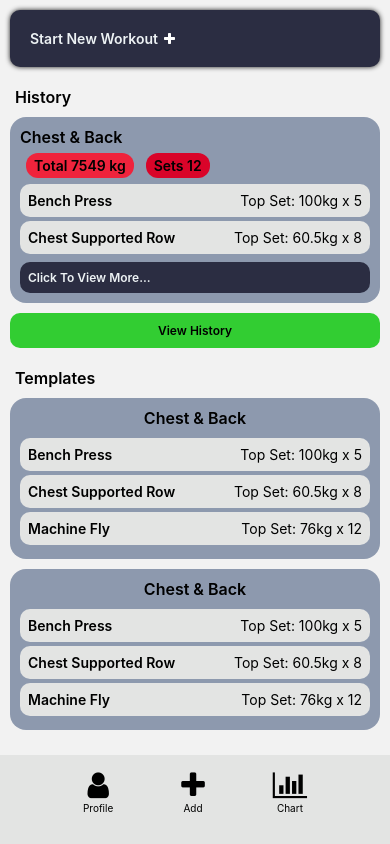
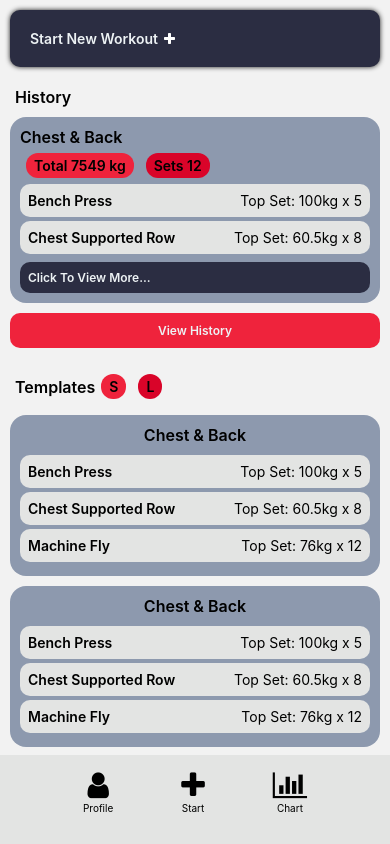
Before and after one commit to pluvio72/UpLifting, a React Native app: screen / in a window 390 px wide. Built offline with nearby package versions, Linux system fonts and the light colour scheme.

Commit message:
updating styling for landing page

```diff
--- a/src/components/ExerciseItem/ExerciseItem.styles.ts
+++ b/src/components/ExerciseItem/ExerciseItem.styles.ts
@@ -42,6 +42,7 @@ const styles = StyleSheet.create({
   },
   settingsDropdownMenu: {
     borderRadius: 8,
+    width: '40%'
   },
   settingsDropdownMenuItem: {
     fontSize: 12,
--- a/src/components/ExerciseItem/ExerciseItem.tsx
+++ b/src/components/ExerciseItem/ExerciseItem.tsx
@@ -8,6 +8,7 @@ import Button from '../button';
 import {TextInput} from '../inputs/TextInput';
 import TextInputWithLabel from '../inputs/TextInputWithLabel';
 import {Row} from '../Reusable/reusable';
+import Spacer from '../spacer';
 import styles from './ExerciseItem.styles';
 
 interface SetRowProps {
@@ -94,6 +95,9 @@ const SettingsItems = [
   {
     name: 'Add Notes',
   },
+  {
+    name: 'Remove Notes',
+  }
 ];
 
 const ExerciseItem: React.FC<ExerciseItemProps> = ({
@@ -107,9 +111,17 @@ const ExerciseItem: React.FC<ExerciseItemProps> = ({
     onUpdate('completed', setIndex);
   };
 
+  const [showNotes, setShowNotes] = useState(false);
+  const [notes, setNotes] = useState('');
+
+  const onPressSettingsItem = (item: typeof SettingsItems[number]) => {
+    if(item.name === 'Add Notes') setShowNotes(true);
+    else if(item.name === 'Remove Notes') setShowNotes(false);
+  }
+
   return (
     <View style={styles.exerciseItem}>
-      <Row xAlign="center" yAlign="center" padding={{pb: 16}}>
+      <Row xAlign="center" yAlign="center" padding={{pb: 10}}>
         <Dropdown
           style={styles.settingsDropdown}
           placeholderStyle={styles.settingsDropdownText}
@@ -128,7 +140,7 @@ const ExerciseItem: React.FC<ExerciseItemProps> = ({
           labelField={'name'}
           valueField={'name'}
           placeholder="Settings"
-          onChange={() => {}}
+          onChange={onPressSettingsItem}
         />
         <Text style={[styles.exerciseName, Styles.textCenter]}>{name}</Text>
         <Button
@@ -141,6 +153,16 @@ const ExerciseItem: React.FC<ExerciseItemProps> = ({
           Metrics
         </Button>
       </Row>
+      {showNotes &&
+        <TextInput
+          textArea
+          maxLength={150}
+          onChange={setNotes}
+          backgroundColor={colors.grey}
+          placeholder="Add notes..."
+        />
+      }
+      <Spacer />
       <Row xAlign="space-around" margin={{mb: 8}}>
         <Text style={styles.prevBest}>50KG x 10</Text>
         <TextInput
--- a/src/components/inputs/TextInput/TextInput.styles.ts
+++ b/src/components/inputs/TextInput/TextInput.styles.ts
@@ -4,11 +4,13 @@ import { colors } from "../../../util/styles";
 const styles = StyleSheet.create({
   container: {
     fontSize: 14,
-    borderRadius: 8,
-    borderWidth: 2,
+    borderWidth: 1,
     borderColor: colors.borderColor,
     paddingVertical: 8,
     paddingHorizontal: 14,
+    borderTopWidth: 0,
+    borderLeftWidth: 0,
+    borderRightWidth: 0,
   }
 });
 
--- a/src/components/inputs/TextInput/TextInput.tsx
+++ b/src/components/inputs/TextInput/TextInput.tsx
@@ -22,6 +22,7 @@ export interface TextInputProps {
   onChange: (newVal: string) => void;
   placeholder?: string;
   style?: StyleProp<TextStyle>;
+  textArea?: boolean;
   textColor?: Color;
   type?: 'string' | 'number';
   value?: string;
@@ -31,7 +32,7 @@ const TextInput: React.FC<TextInputProps> = ({
   autoCapitalize,
   autoComplete,
   autoCorrect,
-  backgroundColor = 'white',
+  backgroundColor = colors.grey,
   disabled,
   defaultValue,
   margin,
@@ -39,6 +40,7 @@ const TextInput: React.FC<TextInputProps> = ({
   onChange,
   placeholder,
   style,
+  textArea,
   textColor = colors.black,
   type = 'string',
 }) => {
@@ -71,7 +73,8 @@ const TextInput: React.FC<TextInputProps> = ({
       ]}
       placeholder={placeholder ?? 'Value'}
       editable={disabled ?? true}
-      placeholderTextColor={colors.grey}
+      placeholderTextColor={colors.darkGrey}
+      multiline={textArea}
     />
   );
 };
--- a/src/components/navbar/navbar.tsx
+++ b/src/components/navbar/navbar.tsx
@@ -27,7 +27,7 @@ const Navbar: React.FC = () => {
   return (
     <View style={styles.container}>
       <NavbarIcon name='user' text='Profile' to={Screens.NewWorkout}/>
-      <NavbarIcon name='plus' text='Add' to={Screens.NewWorkout}/>
+      <NavbarIcon name='plus' text='Start' to={Screens.NewWorkout}/>
       <NavbarIcon name='bar-chart' text='Chart' to={Screens.NewWorkout}/>
     </View>
   )
--- a/src/pages/landing/LandingPage.tsx
+++ b/src/pages/landing/LandingPage.tsx
@@ -58,10 +58,16 @@ const LandingPage: React.FC<Props> = ({navigation}) => {
         </View>
       </View>
       <Spacer/>
-      <Button color={colors.green} bold textAlign='center'>View History</Button>
+      <Button color={colors.accent} bold textAlign='center'>View History</Button>
       <Spacer size={2} />
       <View>
-        <Text style={[Styles.textBold, Styles.textMd, { marginLeft: 5 }]}>Templates</Text>
+        <Row xAlign='flex-start'>
+          <Text style={[Styles.textBold, Styles.textMd, { marginLeft: 5 }]}>
+            Templates
+          </Text>
+          <Chip color={colors.accent}>S</Chip>
+          <Chip color={colors.accentDark}>L</Chip>
+        </Row>
         <Spacer/>
         <View style={styles.historyWrapper}>
           <Text style={[Styles.textBold, Styles.textMd, Styles.textCenter, { marginBottom: 10 }]}>Chest & Back</Text>
--- a/src/util/styles/colors.ts
+++ b/src/util/styles/colors.ts
@@ -10,7 +10,8 @@ const colors = {
   shadowColor: 'rgb(30,30,30)',
   borderColor: '#111',
   green: '#32CD32',
-  red: 'rgb(180, 34, 20)'
+  red: 'rgb(180, 34, 20)',
+  darkGrey: 'rgb(150,151,150)',
 } as const;
 
 export type Color = typeof colors[keyof typeof colors];
```
